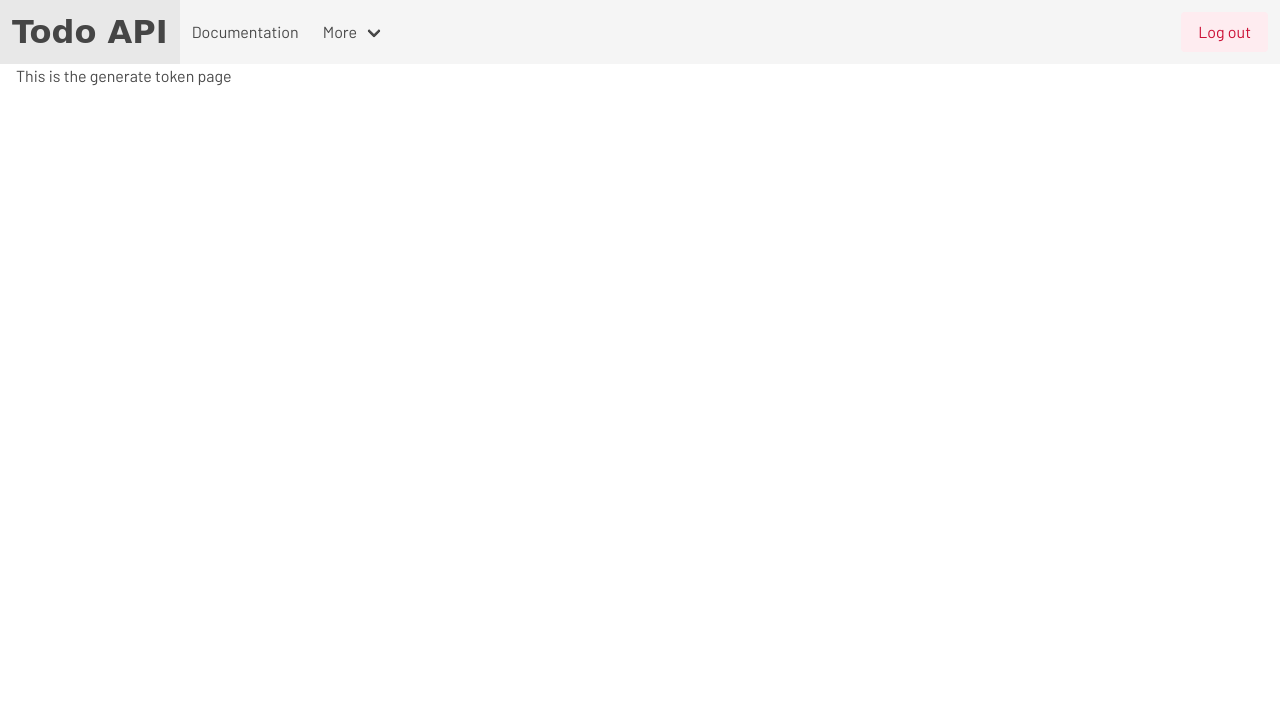
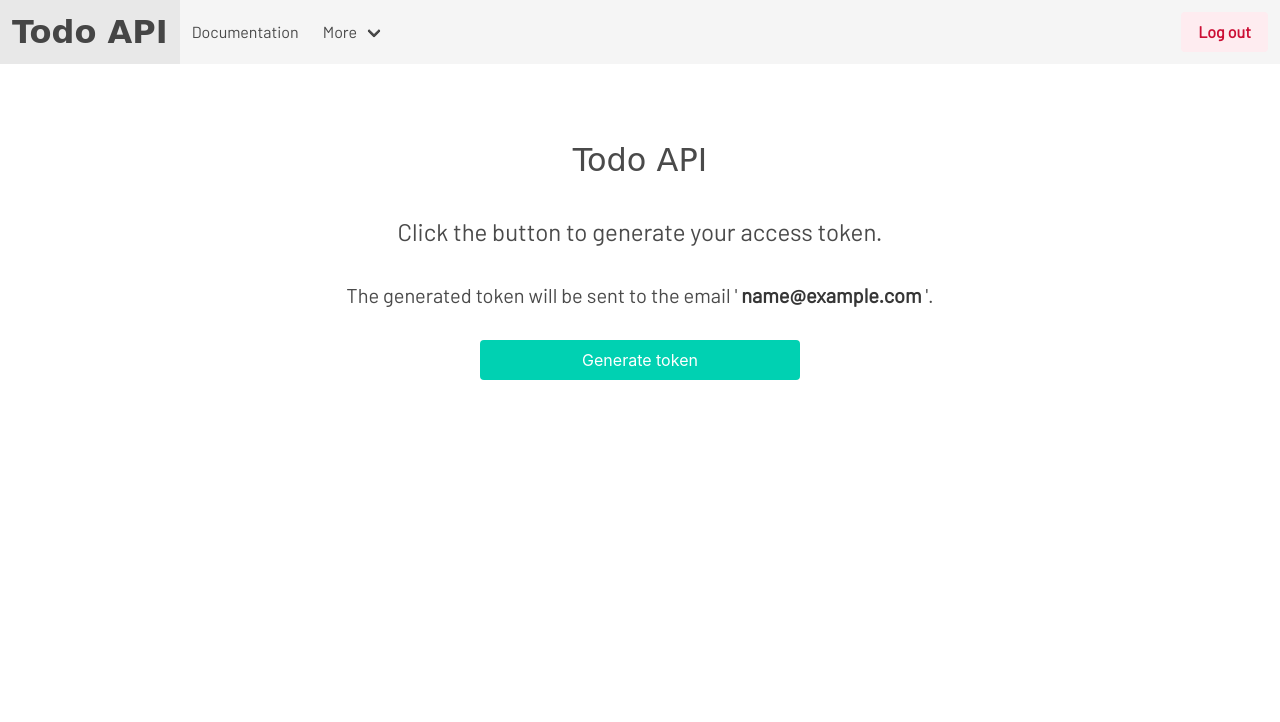
Before and after one commit to LoisaKitakaya/Flask-Todo-API, a Flask app: page /generate_token/ in a window 1280 px wide. Shown: the top 722 px of the page. Run offline with Flask 2, Linux system fonts and the light colour scheme; the visitor is signed in with stand-in values (Sample User, id 1); data comes from the database, SQL or seed files in the repository; some web fonts are replaced.

Commit message:
minor style changes

```diff
--- a/app/main/routes.py
+++ b/app/main/routes.py
@@ -127,4 +127,8 @@ def logout():
 @login_required
 def generate_token():
 
+    if request.method == 'POST':
+
+        return 'generating token'
+
     return render_template('generate_token.html', current_user=current_user)
--- a/app/templates/base.html
+++ b/app/templates/base.html
@@ -66,9 +66,9 @@
                 href="{{ url_for('main.logout') }}"
                 class="button is-danger is-light"
               >
-                Log out
-            </a>
-            {% else %}
+                <strong>Log out</strong>
+              </a>
+              {% else %}
               <a
                 href="{{ url_for('main.signup') }}"
                 class="button is-primary is-light"
@@ -79,7 +79,7 @@
                 href="{{ url_for('main.login') }}"
                 class="button is-warning is-light"
               >
-                Log in
+                <strong>Log in</strong>
               </a>
               {% endif %}
             </div>
--- a/app/templates/generate_token.html
+++ b/app/templates/generate_token.html
@@ -7,7 +7,35 @@
 <!-- app -->
 {% block app %}
 <!--  -->
-<h1>This is the generate token page</h1>
+<div class="m-6 p-5">
+  <div class="is-size-5 has-text-centered">
+    <h1 class="is-size-3 font-rubik">Todo API</h1>
+    <br />
+    <p class="is-size-4 has-text-weight-light">
+      Click the button to generate your access token.
+    </p>
+    <br />
+    <p class="has-text-weight-light">
+      The generated token will be sent to the email '
+      <strong>{{ current_user.email }}</strong>
+      '.
+    </p>
+    <br />
+    <form
+      method="post"
+      action="{{ url_for('main.generate_token') }}"
+      class="mx-auto mb-6"
+    >
+      <button type="submit" class="button is-primary" style="width: 20rem">
+        Generate token
+      </button>
+    </form>
+    <br />
+  </div>
+  <div class="mx-auto" style="width: 50rem">
+    {% include 'notifications.html' %}
+  </div>
+</div>
 <!--  -->
 {% endblock %}
 <!-- app -->
```
Also changed, not shown: app/templates/index.html (+10 -14 lines).
